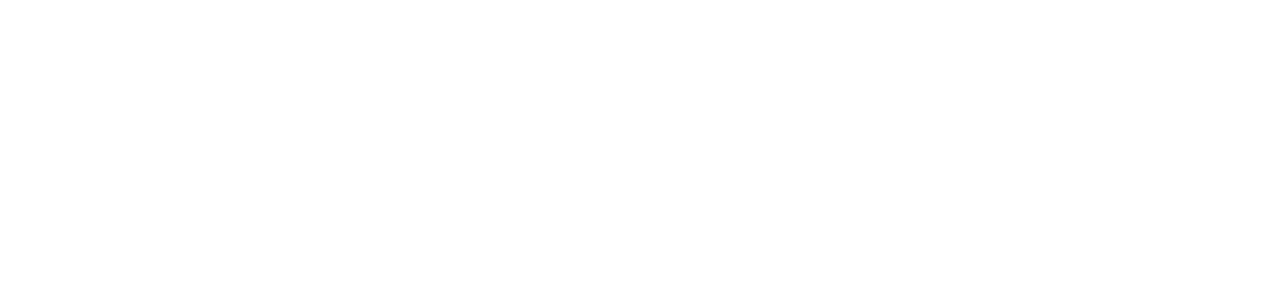
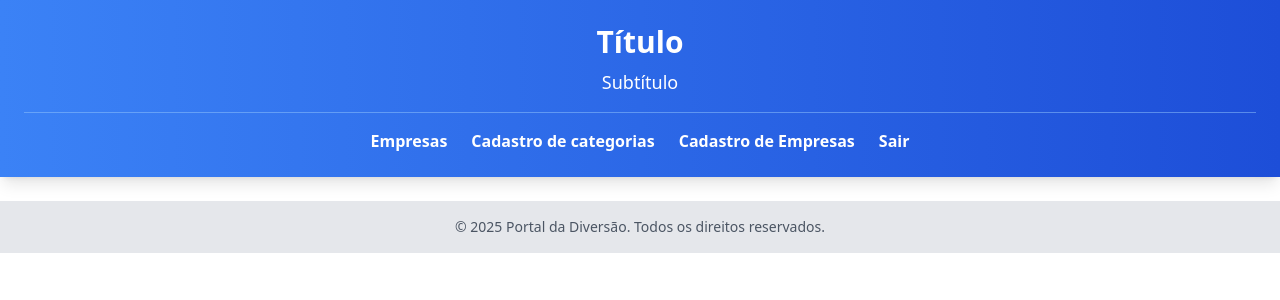
Before and after one commit to alendre2/portal-da-diversao-app, an Angular app: page /paginas in a window 1280 px wide. Before the commit this address led to /. Shown: the top 300 px of the page. Built offline with nearby package versions, Linux system fonts and the light colour scheme.

Commit message:
feat: Adicionando os links de menu para navegação nas páginas do template

```diff
--- a/src/app/app-routing.module.ts
+++ b/src/app/app-routing.module.ts
@@ -3,7 +3,7 @@ import { RouterModule, Routes } from '@angular/router';
 
 const routes: Routes = [
   {
-    path: '',
+    path: 'paginas',
     loadChildren: () => import ('./template/template.module').then(m => m.TemplateModule)
   }
 ];
--- a/src/app/brinquedos/brinquedos/brinquedos.component.html
+++ b/src/app/brinquedos/brinquedos/brinquedos.component.html
@@ -2,7 +2,7 @@
     <h2>Cadastro de Serviço </h2>
     <hr/>
     <form id="brinquedosForm" [formGroup]="camposForm" (ngSubmit)="salvar()">
-        <label class="block text-gray-600 font-medium mb-2">Nome da Atividade</label>
+        <label class="block text-gray-600 font-medium mb-2">Categoria da Atividade</label>
         <input type="text"
                id="nome"
                name="nome"
--- a/src/app/lugares/lugar/lugar.component.html
+++ b/src/app/lugares/lugar/lugar.component.html
@@ -1,16 +1,16 @@
 <div class="p-6 max-w-lg mx-auto bg-white shadow-lg rounded-lg mt-6 ">
-    <h2>Cadastrar Lugar de Evento</h2>
+    <h2>Cadastrar Empresa</h2>
     <hr/>
 
     <form id="lugarForm" [formGroup]="camposForm" (ngSubmit)="salvar()">
         <div class="mb-4">
-            <label for="nome" class="block text-gray-600 font-medium mb-2">Descrição do Local</label>
+            <label for="nome" class="block text-gray-600 font-medium mb-2">Nome da Empresa</label>
             <input
             type="text"
             id="nome"
             name="nome"
             formControlName="nome"
-            placeholder=" Ex: Salão de Festas Alegria, Escola Pequeno Príncipe, Praça Central"
+            placeholder=" Ex: Beluska Diversões, Mundo Encantado, Alegria Festas"
             required
             class="w-full p-3 border border-gray-300 rounded shadow-sm focus:ring focus:ring-blue-400"
             />
@@ -19,10 +19,11 @@
         </div>
 
         <div class="mb-4">
-            <label for="categoria" class="block text-gray-600 font-medium mb-2">Categoria</label>
+            <label for="categoria" class="block text-gray-600 font-medium mb-2">Tipo de Serviço</label>
             <select
                 id="categoria"
                 name="categoria"
+                placeholder=" Selecione o tipo de serviço"
                 formControlName="categoria"
                 class="w-full p-3 border border-gray-300 rounded shadow-sm focus:outline-none focus:ring-blue-400"
                 >
@@ -37,13 +38,13 @@
 
 
         <div class="mb-4">
-            <label for="localizacao" class="block text-gray-600 font-medium mb-2">Localização</label>
+            <label for="localizacao" class="block text-gray-600 font-medium mb-2">Cidade de Atuação</label>
             <input
             type="text"
             id="localizacao"
             name="localizacao"
             formControlName="localizacao"
-            placeholder=" Ex: praca das gracas"
+            placeholder=" Ex: Recife - PE, Bairro Boa Viagem"
             required
             class="w-full p-3 border border-gray-300 rounded shadow-sm focus:ring focus:ring-blue-400"
             />
@@ -52,7 +53,7 @@
         </div>
 
         <div class="mb-4">
-            <label for="urlFoto" class="block text-gray-600 font-medium mb-2">URLFoto</label>
+            <label for="urlFoto" class="block text-gray-600 font-medium mb-2">Link da Imagem de Divulgação</label>
             <input
             type="text"
             id="urlFoto"
@@ -66,7 +67,7 @@
         </div>
 
          <div class="mb-4">
-            <label for="avaliacao" class="block text-gray-600 font-medium mb-2">Avaliação</label>
+            <label for="avaliacao" class="block text-gray-600 font-medium mb-2">Avaliação Inicial</label>
              <select
                 id="avaliacao"
                 name="avaliacao"
@@ -87,7 +88,7 @@
         </div>
 
         <button type="submit" class="w-full bg-blue-600 text-white font-semibold p-3 rounded shadow hover:bg-blue-700">
-               Cadastrar lugar
+              Cadastrar Empresa
            </button>
     </form>
 
--- a/src/app/template/layout/layout.component.html
+++ b/src/app/template/layout/layout.component.html
@@ -11,16 +11,16 @@
     <nav class="mt-4">
         <ul class="flex justify-center space-x-6 text-white font-semibold">
             <li>
-                <a class="hover:text-yellow-300">Empresas de Recreação</a>
+                <a routerLink="/paginas/galeria" class="hover:text-yellow-300">Empresas</a>
             </li>
             <li>
-                <a class="hover:text-yellow-300">Cadastro de Atividades</a>
+                <a routerLink="/paginas/categorias" class="hover:text-yellow-300">Cadastro de categorias</a>
             </li>
             <li>
-                <a class="hover:text-yellow-300">Eventos Realizados</a>
+                <a routerLink="/paginas/lugares"  class="hover:text-yellow-300">Cadastro de Empresas</a>
             </li>
             <li>
-                <a class="hover:text-yellow-300">Sair</a>
+                <a routerLink="/paginas" class="hover:text-yellow-300">Sair</a>
             </li>
         </ul>
     </nav>
```
